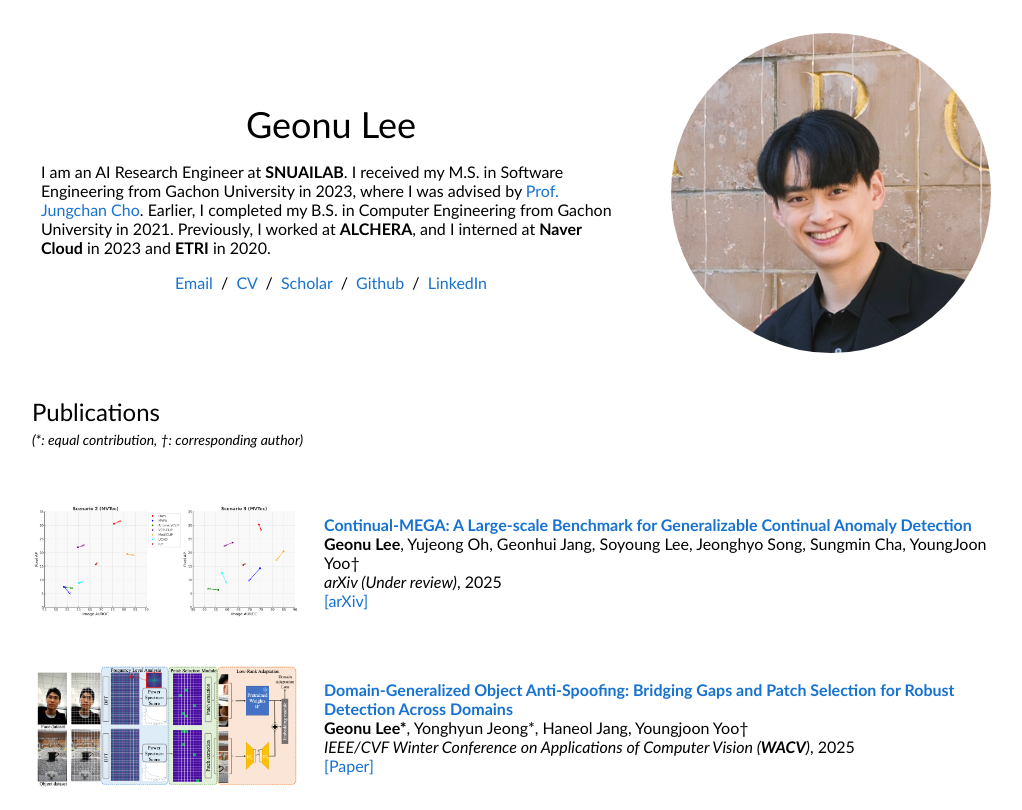
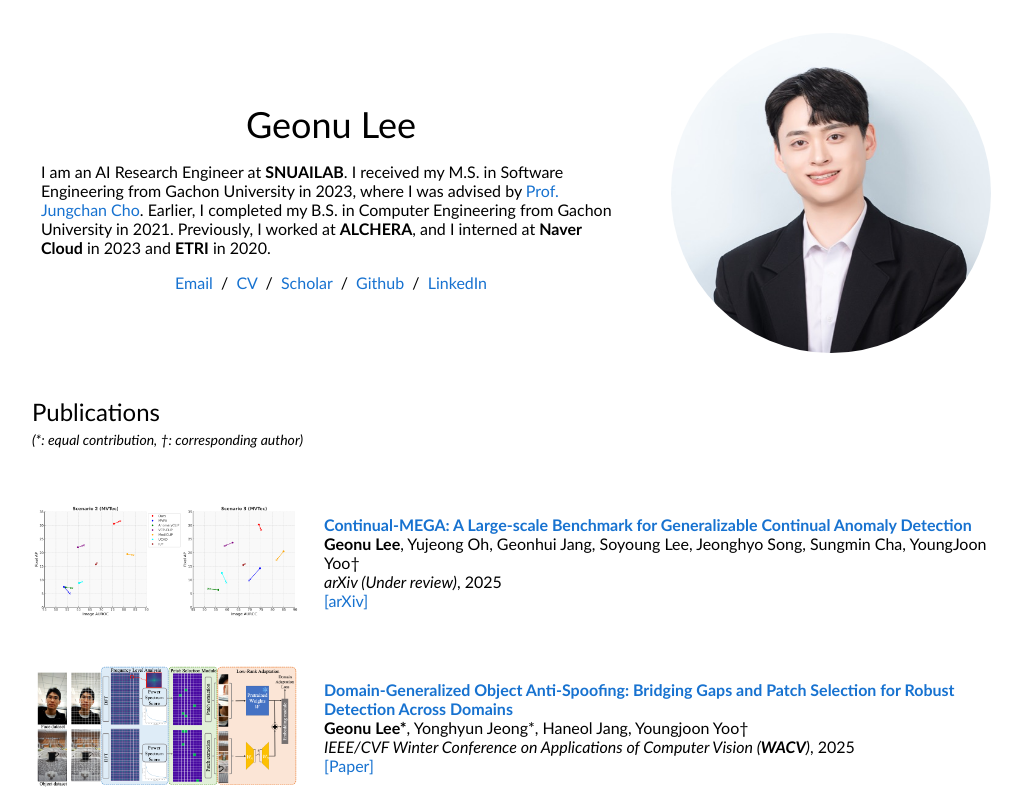
Before and after one commit to Geonu-Lee/Geonu-Lee.github.io, a plain HTML site: page index.html in a window 1280 px wide. Shown: the top 810 px of the page, without its empty margins (124-1146 px from the left). Drawn offline with Linux system fonts and the light colour scheme.

Commit message:
Update profile picture to profile_final.JPG

```diff
--- a/index.html
+++ b/index.html
@@ -44,9 +44,9 @@
                   </p>
                 </td>
                 <td style="padding:2.5%;width:37%;max-width:37%">
-                  <a href="images/profile_2.jpg"><img
-                      style="width:100%;max-width:100%;object-fit: cover; border-radius: 50%;" alt="profile photo"
-                      src="images/profile_2.jpg" class="hoverZoomLink"></a>
+                  <a href="images/profile_final.JPG"><img
+                      style="width:100%;max-width:100%;aspect-ratio: 1 / 1; object-fit: cover; object-position: center 3%; border-radius: 50%;"
+                      alt="profile photo" src="images/profile_final.JPG" class="hoverZoomLink"></a>
                 </td>
               </tr>
             </tbody>
```
Also changed, not shown: images/profile.jpg (deleted), images/profile_2.jpg (deleted), images/profile_final.JPG (added), 3 other files.
